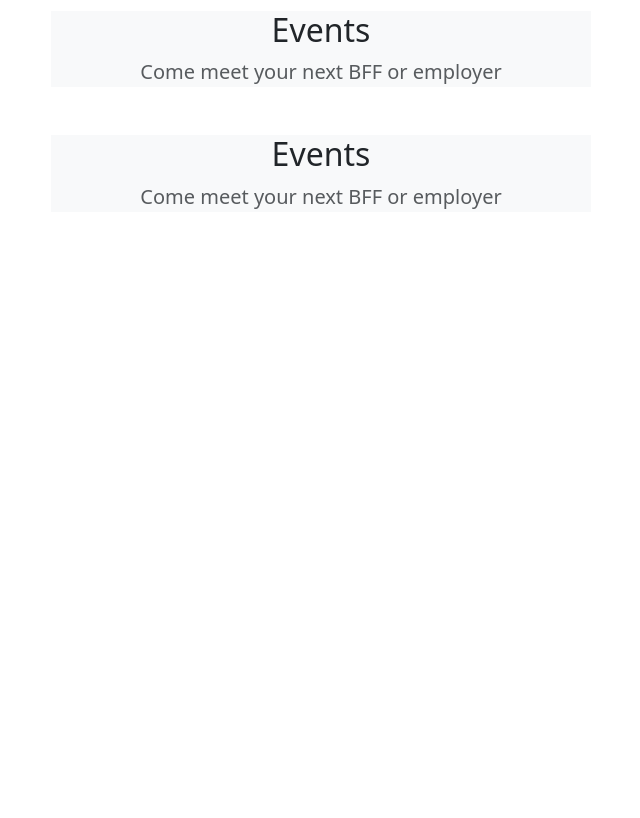
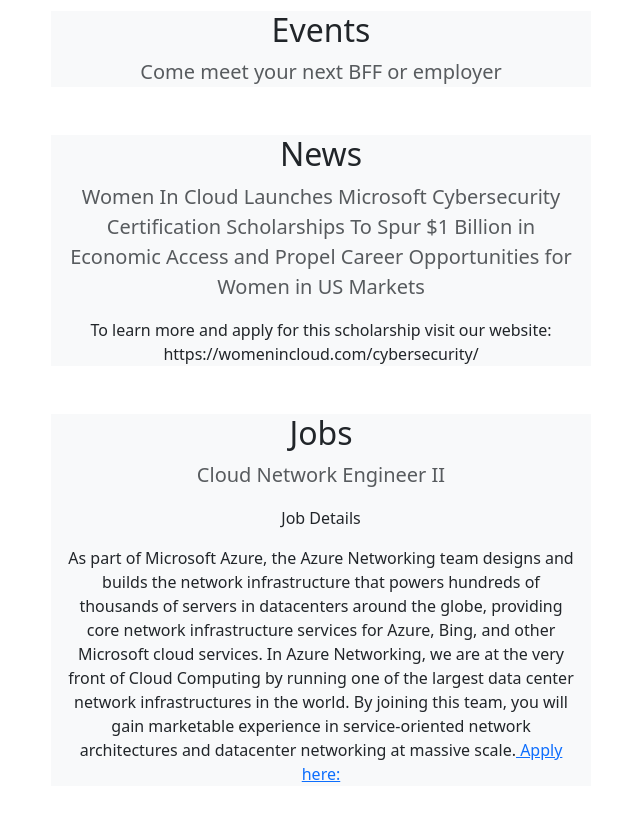
Before and after one commit to ggrossvi/dream-catcher, a React (Vite) app: page / in a window 1280 px wide. Shown: the part 520-1338 px from the top of the page, without its empty margins (319-959 px from the left). Before the commit the page ends 800 px from the top, so only its background shows below. Built offline with nearby package versions, Linux system fonts and the light colour scheme; no server answers.

Commit message:
add event and job sections

```diff
--- a/src/Home.jsx
+++ b/src/Home.jsx
@@ -95,11 +95,28 @@
                 </div>
               </div>
             </section>
-            <section id="events" className="bg-light mt-5">
+
+            <section id="news" className="bg-light mt-5">
               <div className="container-lg">
                 <div className="text-center">
-                  <h2>Events</h2>
-                  <p className="lead text-muted">Come meet your next BFF or employer</p>
+                  <h2>News</h2>
+                      <p className="lead text-muted">Women In Cloud Launches Microsoft Cybersecurity Certification Scholarships To Spur $1 Billion in Economic
+                Access and Propel Career Opportunities for Women in US Markets</p>
+                  <p>To learn more and apply for this scholarship visit our website:
+                    https://womenincloud.com/cybersecurity/
+                  </p>
+                </div>
+              </div>
+            </section>
+            <section id="Jobs" className="bg-light mt-5">
+              <div className="container-lg">
+                <div className="text-center">
+                  <h2>Jobs</h2>
+                      <p className="lead text-muted">Cloud Network Engineer II</p>
+                  <p>Job Details</p>
+                  <p>As part of Microsoft Azure, the Azure Networking team designs and builds the network infrastructure that powers hundreds of thousands of servers in datacenters around the globe, providing core network infrastructure services for Azure, Bing, and other Microsoft cloud services. In Azure Networking, we are at the very front of Cloud Computing by running one of the largest data center network infrastructures in the world. By joining this team, you will gain marketable experience in service-oriented network architectures and datacenter networking at massive scale.
+                    <a href="https://www.linkedin.com/jobs/search/?currentJobId=3937771360&geoId=103644278&keywords=cloud%20network%20engineer%20microsoft&location=United%20States&origin=JOB_SEARCH_PAGE_SEARCH_BUTTON&refresh=true">&nbsp;Apply here:</a>
+                  </p>
                 </div>
               </div>
             </section>
```
